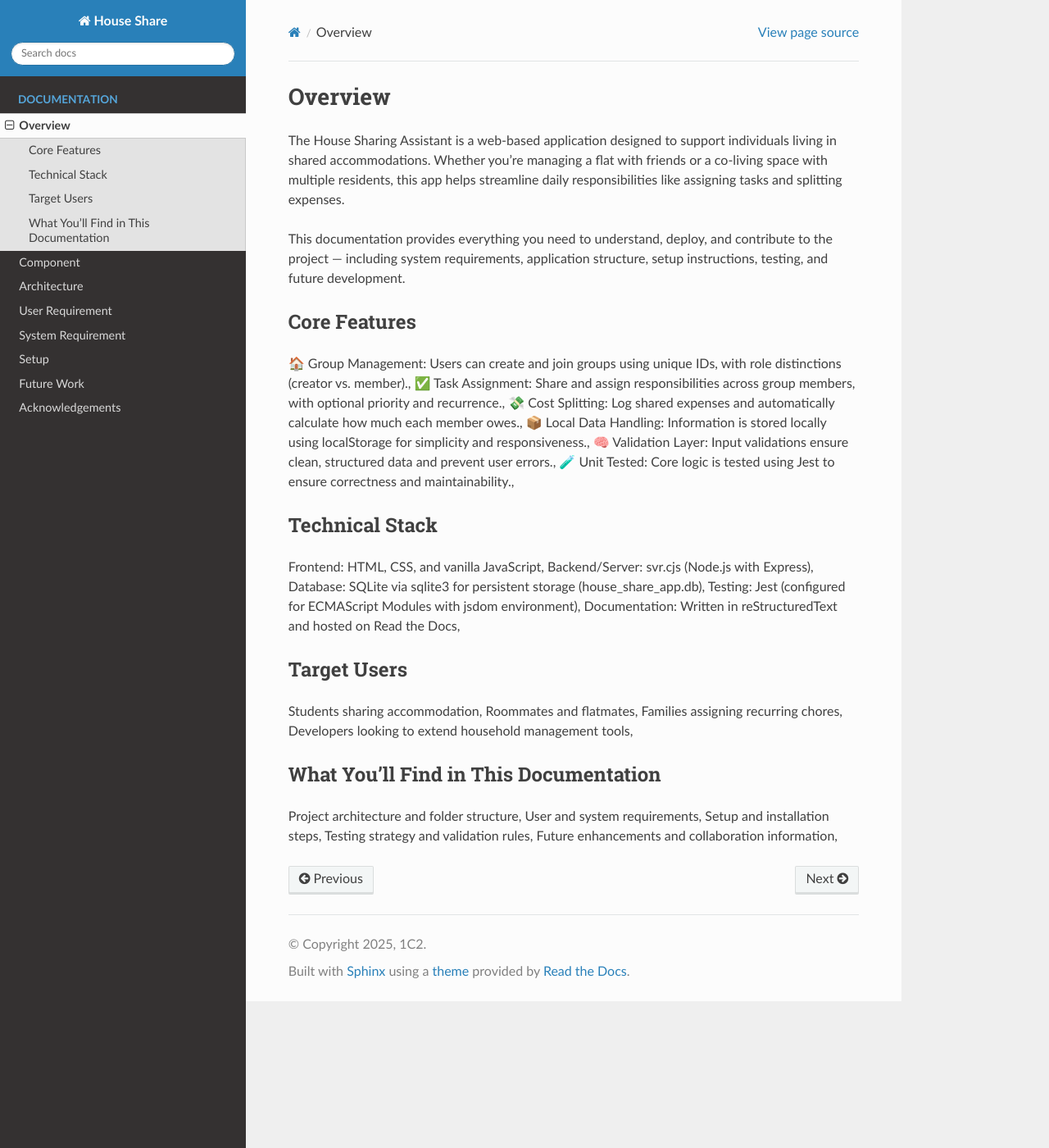
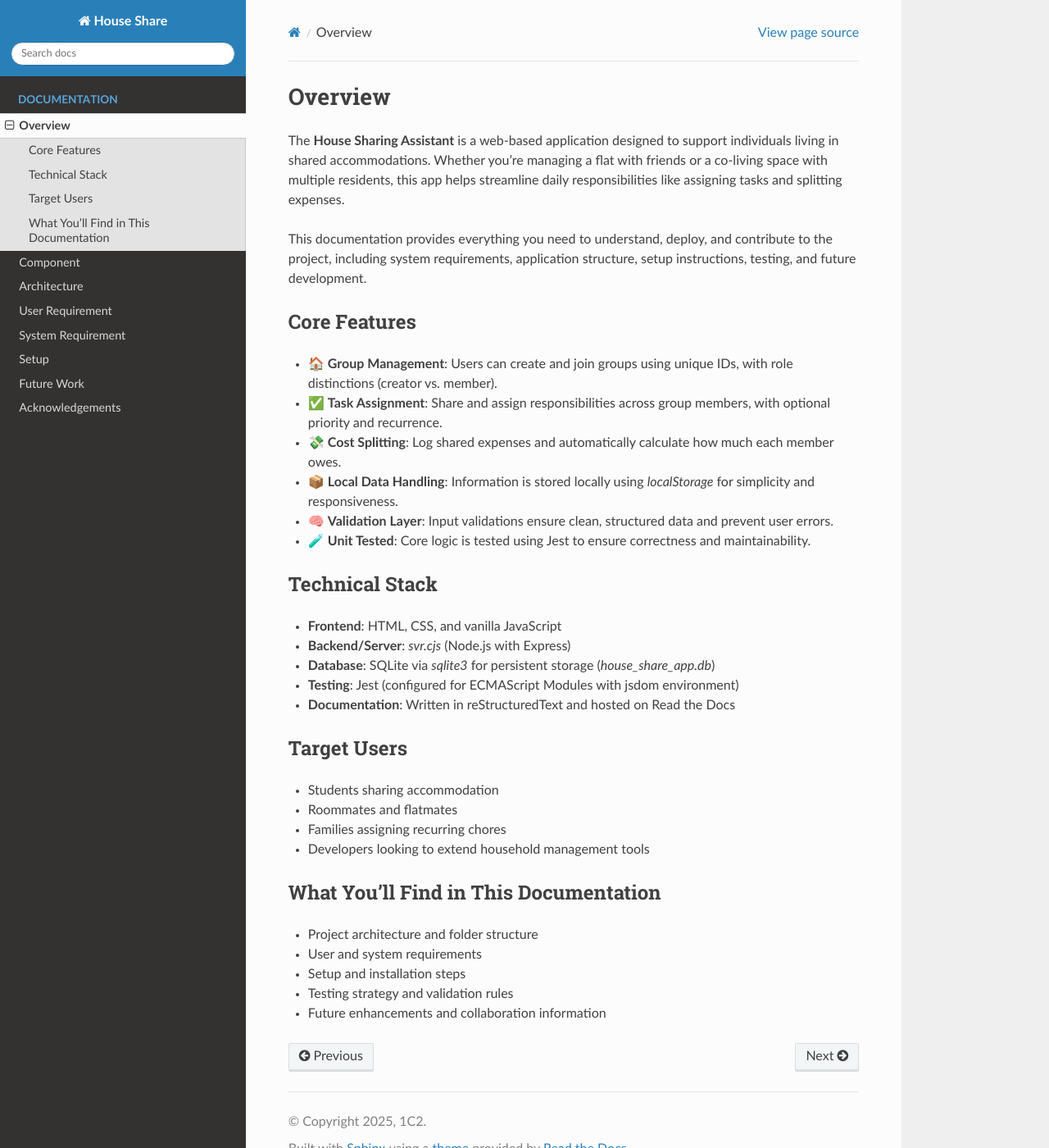
Before and after one commit to SETAP-1C2/House-Sharing-App, a Sphinx documentation site: the page built from docs/source/overview.rst, in a window 1280 px wide and 1400 px high. Shown: the whole window at 82% size. Built offline with Sphinx 7.4.7 and the Read the Docs theme 3.1.0, drawn with Linux system fonts in a browser that asks for light colours; pages that are not in the unit, such as notebooks, are missing from menus; part of the change alters nothing that is shown.

```diff
--- a/docs/source/overview.rst
+++ b/docs/source/overview.rst
@@ -1,45 +1,42 @@
 Overview
 =====================================
 
-The House Sharing Assistant is a web-based application designed to support individuals living in shared accommodations. Whether you're managing a flat with friends or a co-living space with multiple residents, this app helps streamline daily responsibilities like assigning tasks and splitting expenses.
+The **House Sharing Assistant** is a web-based application designed to support individuals living in shared accommodations. Whether you're managing a flat with friends or a co-living space with multiple residents, this app helps streamline daily responsibilities like assigning tasks and splitting expenses.
 
-This documentation provides everything you need to understand, deploy, and contribute to the project — including system requirements, application structure, setup instructions, testing, and future development.
+This documentation provides everything you need to understand, deploy, and contribute to the project, including system requirements, application structure, setup instructions, testing, and future development.
 
 Core Features
 -------------
 
-🏠 Group Management: Users can create and join groups using unique IDs, with role distinctions (creator vs. member).,
-✅ Task Assignment: Share and assign responsibilities across group members, with optional priority and recurrence.,
-💸 Cost Splitting: Log shared expenses and automatically calculate how much each member owes.,
-📦 Local Data Handling: Information is stored locally using localStorage for simplicity and responsiveness.,
-🧠 Validation Layer: Input validations ensure clean, structured data and prevent user errors.,
-🧪 Unit Tested: Core logic is tested using Jest to ensure correctness and maintainability.,
-
+- 🏠 **Group Management**: Users can create and join groups using unique IDs, with role distinctions (creator vs. member).
+- ✅ **Task Assignment**: Share and assign responsibilities across group members, with optional priority and recurrence.
+- 💸 **Cost Splitting**: Log shared expenses and automatically calculate how much each member owes.
+- 📦 **Local Data Handling**: Information is stored locally using `localStorage` for simplicity and responsiveness.
+- 🧠 **Validation Layer**: Input validations ensure clean, structured data and prevent user errors.
+- 🧪 **Unit Tested**: Core logic is tested using Jest to ensure correctness and maintainability.
 
 Technical Stack
 ---------------
 
-Frontend: HTML, CSS, and vanilla JavaScript,
-Backend/Server: svr.cjs (Node.js with Express),
-Database: SQLite via sqlite3 for persistent storage (house_share_app.db),
-Testing: Jest (configured for ECMAScript Modules with jsdom environment),
-Documentation: Written in reStructuredText and hosted on Read the Docs,
-
+- **Frontend**: HTML, CSS, and vanilla JavaScript
+- **Backend/Server**: `svr.cjs` (Node.js with Express)
+- **Database**: SQLite via `sqlite3` for persistent storage (`house_share_app.db`)
+- **Testing**: Jest (configured for ECMAScript Modules with jsdom environment)
+- **Documentation**: Written in reStructuredText and hosted on Read the Docs
 
 Target Users
 ------------
 
-Students sharing accommodation,
-Roommates and flatmates,
-Families assigning recurring chores,
-Developers looking to extend household management tools,
-
+- Students sharing accommodation
+- Roommates and flatmates
+- Families assigning recurring chores
+- Developers looking to extend household management tools
 
 What You'll Find in This Documentation
 --------------------------------------
 
-Project architecture and folder structure,
-User and system requirements,
-Setup and installation steps,
-Testing strategy and validation rules,
-Future enhancements and collaboration information,
+- Project architecture and folder structure
+- User and system requirements
+- Setup and installation steps
+- Testing strategy and validation rules
+- Future enhancements and collaboration information
```
